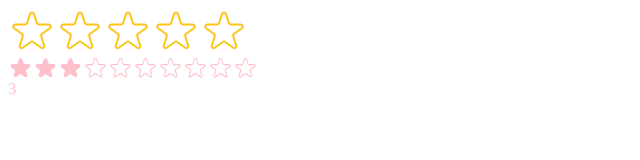
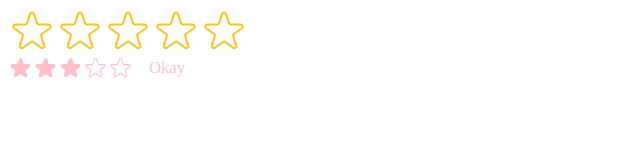
Before and after one commit to SarmadRehman/React-Practice-Jonas-Course, a React (Create React App) app in the folder 07-usepopcorn/: page / in a window 1280 px wide. Shown: the top 160 px of the page, without its empty margins (0-640 px from the left). Built offline with nearby package versions, Linux system fonts and the light colour scheme.

Commit message:
Proptypes are implemented , 07-completed

```diff
--- a/07-usepopcorn/src/StarRating.js
+++ b/07-usepopcorn/src/StarRating.js
@@ -1,26 +1,42 @@
 import { useState } from "react";
+import PropTypes from "prop-types";
 
 const containerStyle = {
-  display: "block",
-  alighItems: "center",
+  display: "flex",
+  alignItems: "center",
   gap: "16px",
 };
 const starContainerStyle = {
   display: "flex",
 };
 
+StarRating.propTypes = {
+  maxRating: PropTypes.number,
+  defaultRating: PropTypes.number,
+  color: PropTypes.string,
+  size: PropTypes.number,
+  messages: PropTypes.array,
+  className: PropTypes.string,
+  onSetRating: PropTypes?.func,
+};
+
 export default function StarRating({
-  maxRating = 10,
+  maxRating = 5,
   color = "#fcc419",
   size = 48,
   className = "",
   messages = [],
   defaultRating = 0,
+  onSetRating,
 }) {
   const [rating, setRating] = useState(defaultRating);
   const [tempRating, setTempRating] = useState(0);
+
   function handleRating(rating) {
     setRating(rating);
+    if (typeof onSetRating === "function") {
+      onSetRating(rating);
+    }
   }
 
   const textStyle = {
@@ -29,6 +45,7 @@ export default function StarRating({
     color,
     fontSize: `${size / 1.5}px`,
   };
+
   return (
     <div style={containerStyle} className={className}>
       <div style={starContainerStyle}>
@@ -54,15 +71,17 @@ export default function StarRating({
 }
 
 function Star({ onRate, full, onHoverIn, onHoverOut, color, size }) {
-  const StarStyle = {
+  const starStyle = {
     width: `${size}px`,
     height: `${size}px`,
     display: "block",
     cursor: "pointer",
   };
+
   return (
     <span
-      style={StarStyle}
+      role="button"
+      style={starStyle}
       onClick={onRate}
       onMouseEnter={onHoverIn}
       onMouseLeave={onHoverOut}
--- a/07-usepopcorn/src/index.js
+++ b/07-usepopcorn/src/index.js
@@ -9,6 +9,7 @@ root.render(
     {/* <App /> */}
     <StarRating maxRating={5} />
     <StarRating
+      maxRating={5}
       size={25}
       color="pink"
       className="test"
```
